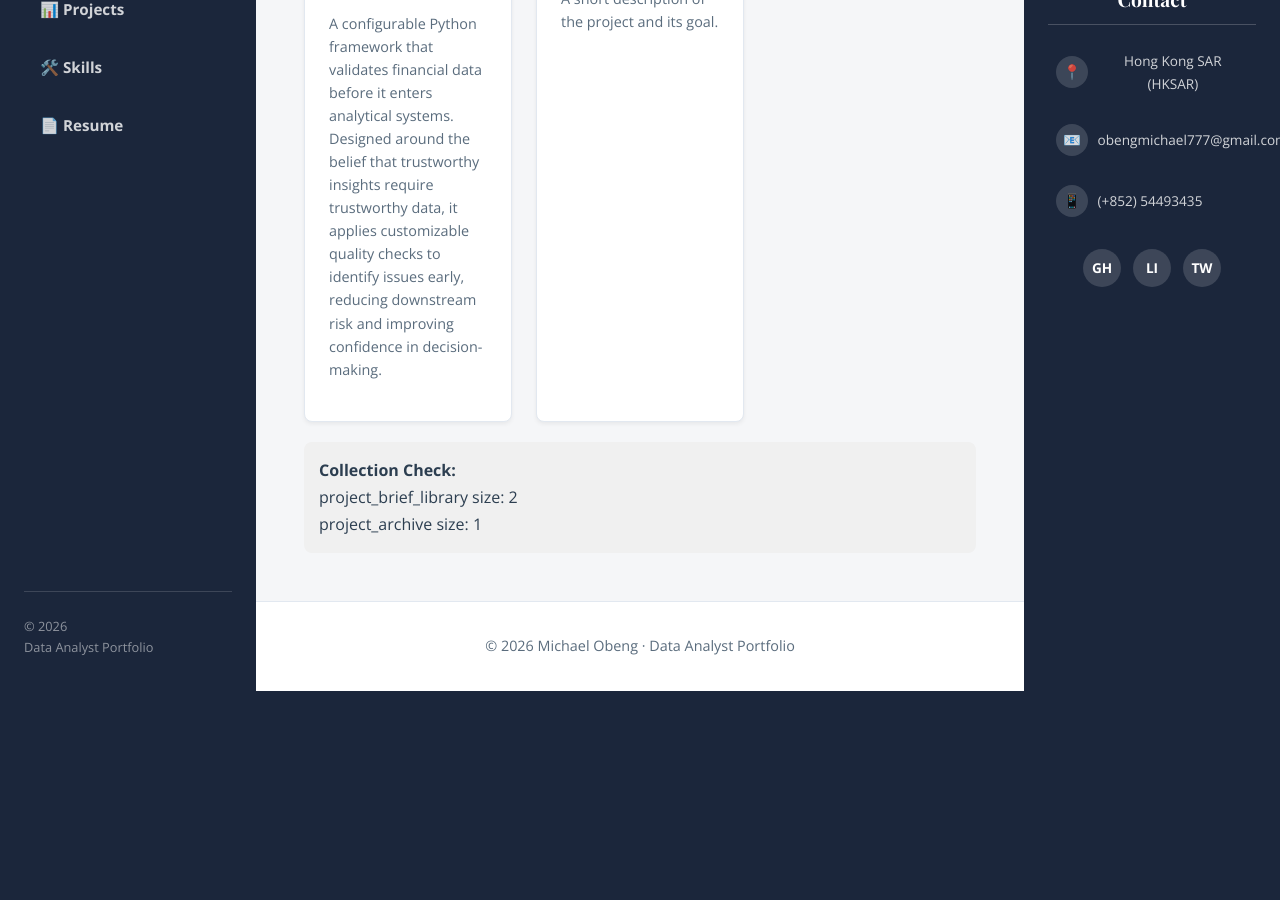
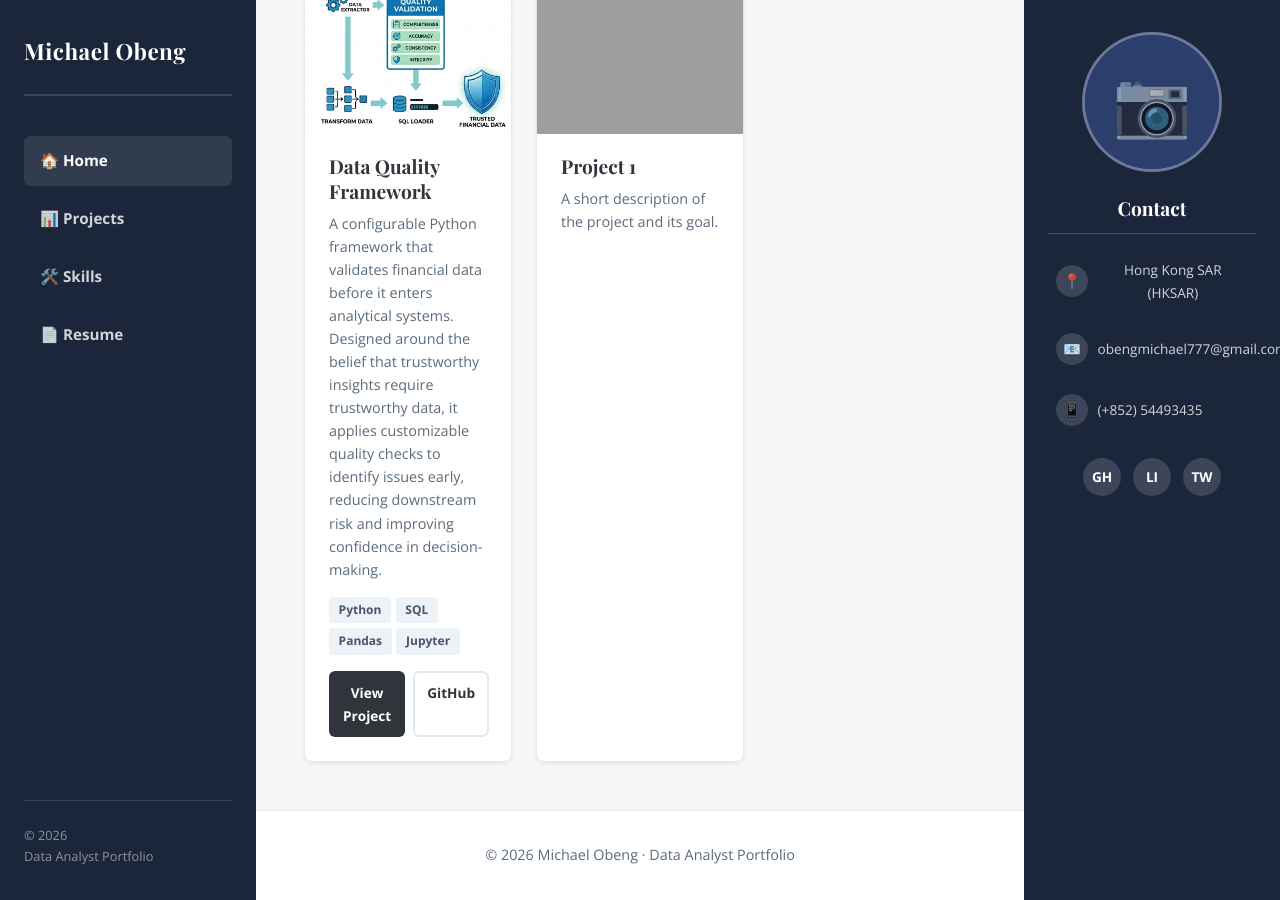
Before and after one commit to obengmichael777-ctrl/analyst-portfolio, a Jekyll site: the page built from index.md, in a window 1280 px wide and 900 px high, scrolled down 739 px. Built offline with Jekyll 4.4.1, drawn with Linux system fonts in a browser that asks for light colours; before the commit the page ends 1430 px from its top, so only the background shows below that; grey boxes are pictures that could not be loaded.

Commit message:
project brief libary index finalization

```diff
--- a/index.md
+++ b/index.md
@@ -8,18 +8,42 @@ title: Home
 
   <div class="project-grid">
     {% for brief in site.project_brief_library %}
+      {% assign project_slug = brief.slug | default: brief.title | slugify %}
+      {% assign full_project = site.project_archive | where: "slug", project_slug | first %}
+
       <article class="project-card">
+        {% if brief.image %}
+        <div class="project-card-image">
+          <img src="{{ brief.image | relative_url }}" alt="{{ brief.title }}">
+        </div>
+        {% endif %}
+
         <div class="project-card-content">
           <h3>{{ brief.title }}</h3>
           <p>{{ brief.description }}</p>
+
+          {% if brief.tools %}
+          <div class="project-tools-mini">
+            {% for tool in brief.tools limit:4 %}
+            <span class="mini-tool">{{ tool }}</span>
+            {% endfor %}
+          </div>
+          {% endif %}
+
+          <div class="project-card-actions">
+            {% if full_project %}
+            <a href="{{ full_project.url | relative_url }}" class="button primary">
+              View Project
+            </a>
+            {% endif %}
+            {% if brief.repository %}
+            <a href="{{ brief.repository }}" class="button accent" target="_blank">
+              GitHub
+            </a>
+            {% endif %}
+          </div>
         </div>
       </article>
     {% endfor %}
   </div>
-
-  <div style="margin-top: 20px; padding: 15px; background: #f0f0f0; border-radius: 8px;">
-    <strong>Collection Check:</strong><br>
-    project_brief_library size: {{ site.project_brief_library.size }}<br>
-    project_archive size: {{ site.project_archive.size }}
-  </div>
 </section>
```
